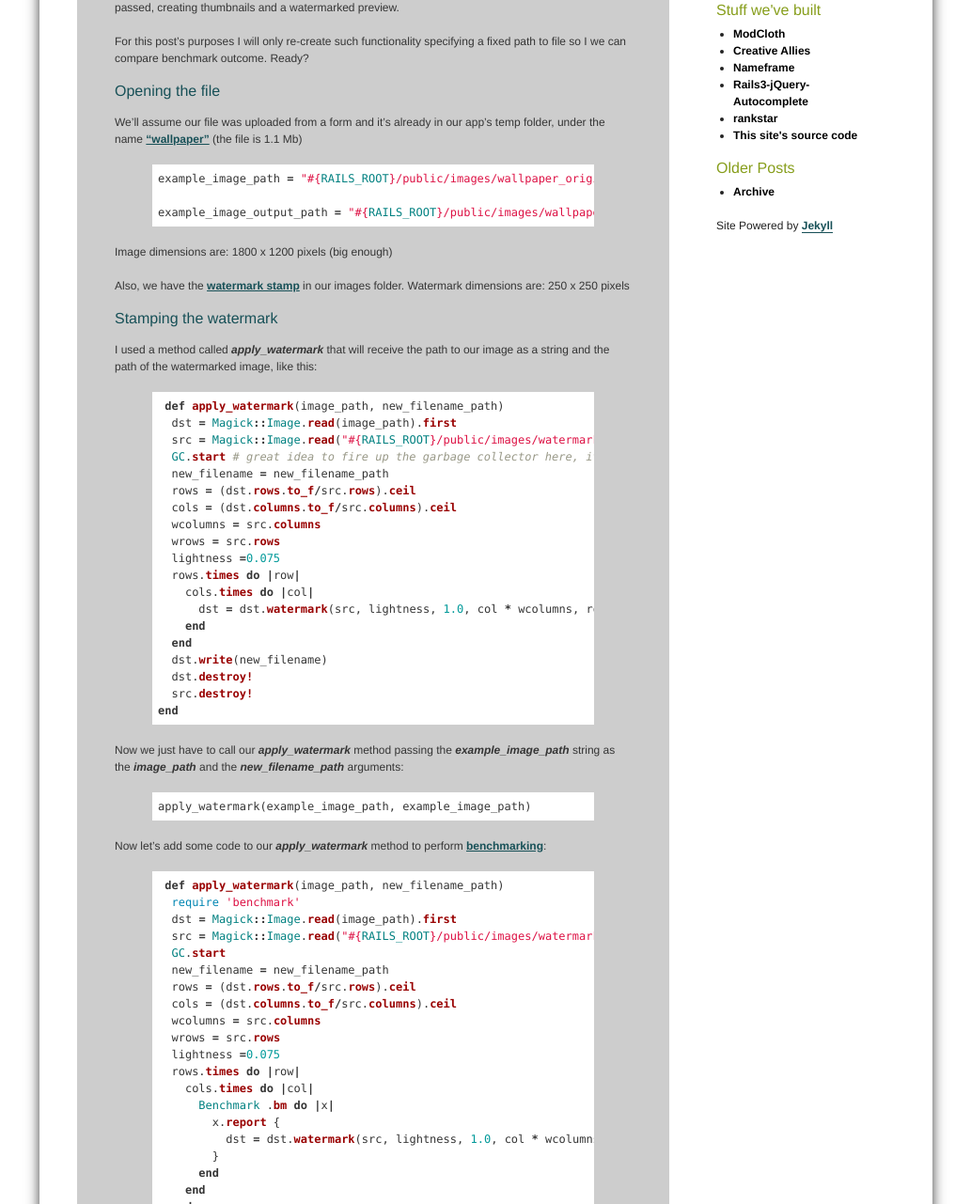
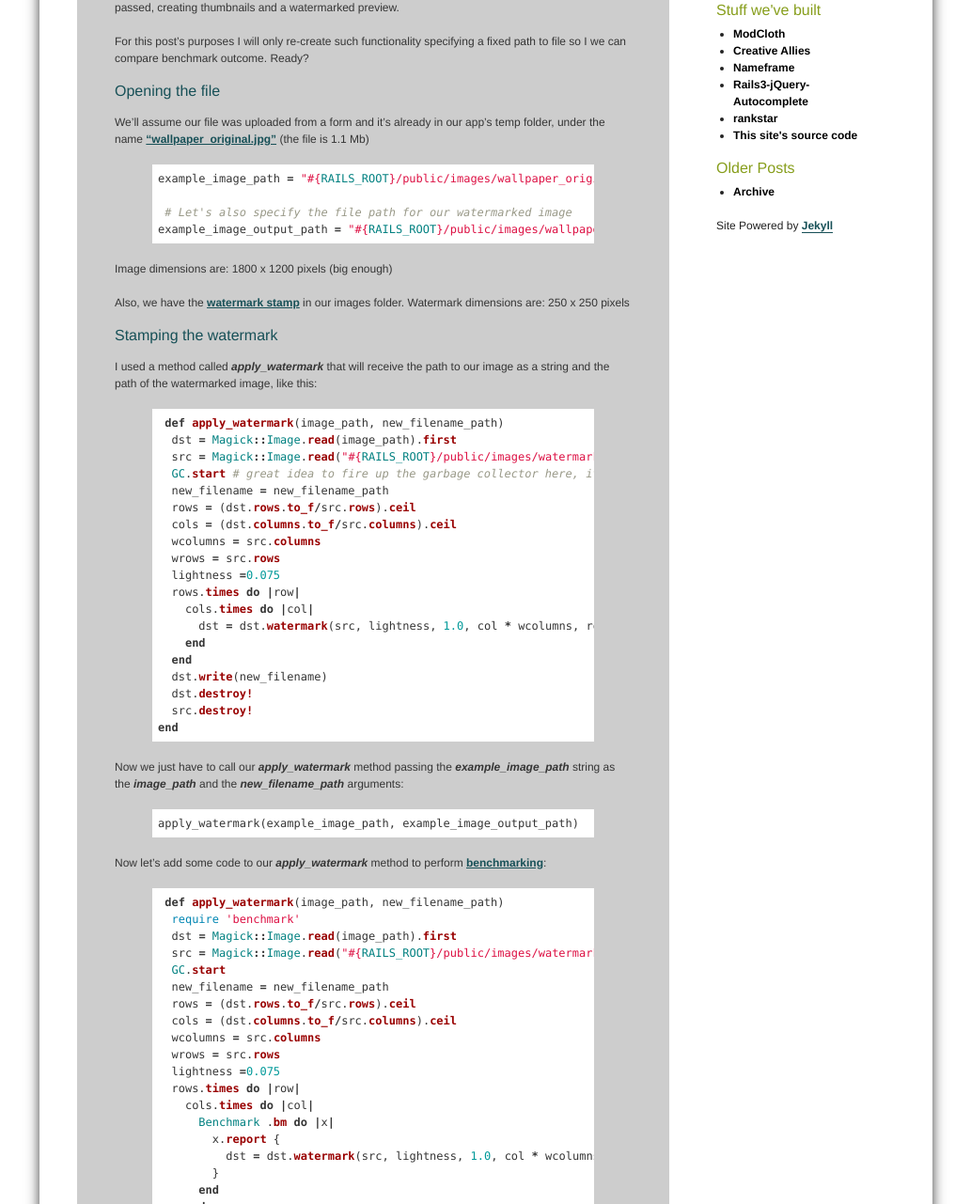
Before and after one commit to crowdint/blog.crowdint.com-jekyll, a Jekyll site: the page built from _posts/2010-11-17-watermarking-images.markdown, in a window 1280 px wide and 1400 px high, scrolled down 414 px, cut to the strip 119-1400 px from the top of the window. Shown: the whole strip at 94% size, without its empty margins (123-1156 px from the left). Built offline with Jekyll 4.4.1, drawn with Linux system fonts in a browser that asks for light colours; Markdown is read by kramdown in place of the engine named in the settings; comment, search, counter and statistics services are not loaded.

Commit message:
small corrections to the watermarking post

```diff
--- a/_posts/2010-11-17-watermarking-images.markdown
+++ b/_posts/2010-11-17-watermarking-images.markdown
@@ -18,10 +18,11 @@ For this post's purposes I will only re-create such functionality specifying a f
 
 ###Opening the file
 
-We'll assume our file was uploaded from a form and it's already in our app's temp folder, under the name ["wallpaper"](/images/wallpaper.jpg) (the file is 1.1 Mb)
+We'll assume our file was uploaded from a form and it's already in our app's temp folder, under the name ["wallpaper_original.jpg"](/images/wallpaper_original.jpg) (the file is 1.1 Mb)
 {% highlight ruby %}
 example_image_path = "#{RAILS_ROOT}/public/images/wallpaper_original.jpg"
 
+ # Let's also specify the file path for our watermarked image
 example_image_output_path = "#{RAILS_ROOT}/public/images/wallpaper_watermarked.jpg"
 {% endhighlight %}
 Image dimensions are: 1800 x 1200 pixels (big enough)
@@ -57,7 +58,7 @@ end
 Now we just have to call our _apply\_watermark_ method passing the _example\_image\_path_ string as the _image\_path_ and the _new\_filename\_path_ arguments:
 
 {% highlight ruby %}
-apply_watermark(example_image_path, example_image_path)
+apply_watermark(example_image_path, example_image_output_path)
 {% endhighlight %}
 
 Now let's add some code to our _apply\_watermark_ method to perform [benchmarking](http://ruby-doc.org/core/classes/Benchmark.html):
```
